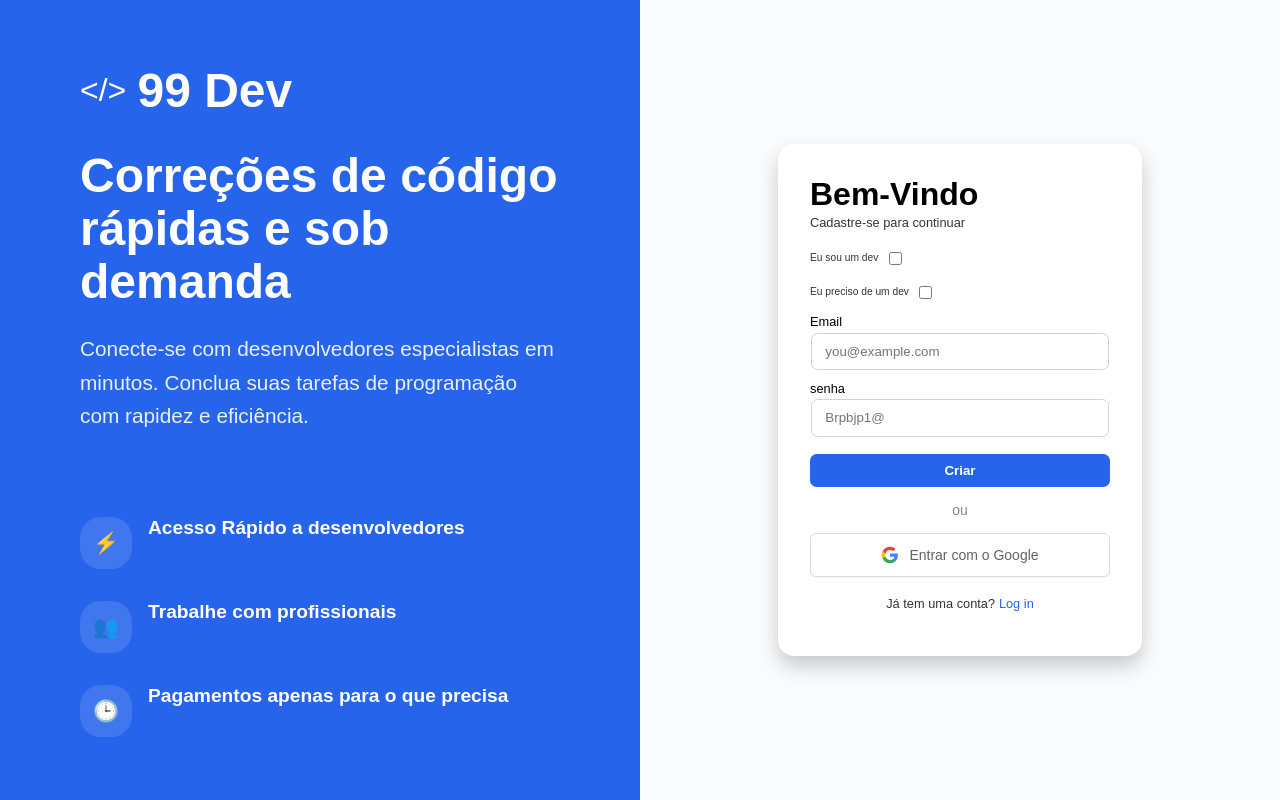
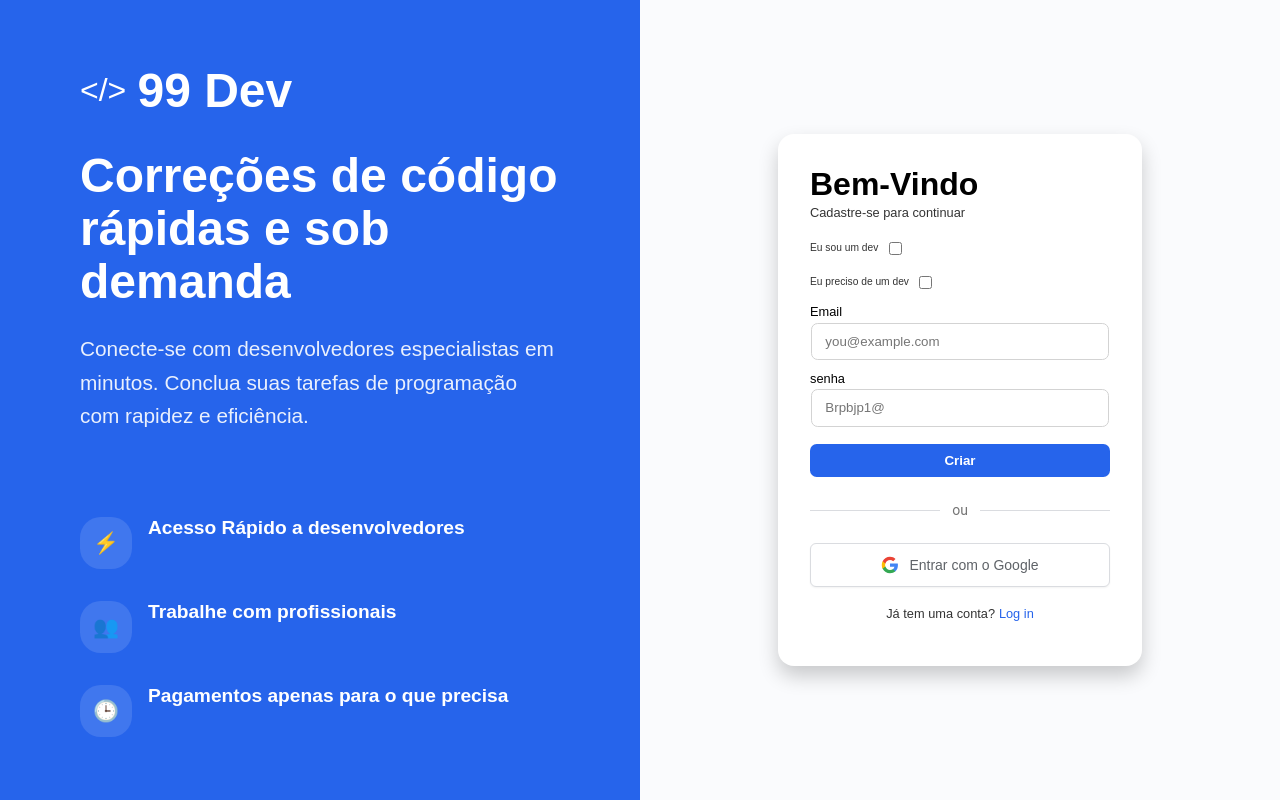
Before and after one commit to TheoNogueiraVirginio/99dev, a Flask app: page /cadastro in a window 1280 px wide. Run offline with Flask 3, Linux system fonts and the light colour scheme; some libraries are stand-ins or nearby versions.

Commit message:
style(oauth): estilizar divisor-ou com linhas laterais

```diff
--- a/static/css/cadastro.css
+++ b/static/css/cadastro.css
@@ -266,12 +266,30 @@ main > div:last-child > div p a {
 }
 
 .divisor-ou {
-    display: block;
+    display: flex;
+    align-items: center;
     text-align: center;
-    margin-bottom: 15px;
-    color: #888;
-    position: relative;
+    color: #757575;
     font-size: 14px;
+    font-family: 'Roboto', sans-serif;
+    margin: 25px 0;
+}
+
+/* Cria as duas linhas automáticas */
+.divisor-ou::before,
+.divisor-ou::after {
+    content: '';
+    flex: 1;
+    border-bottom: 1px solid #dadce0;
+}
+
+/* Espaçamento interno entre as linhas e o texto "ou" */
+.divisor-ou::before {
+    margin-right: 12px;
+}
+
+.divisor-ou::after {
+    margin-left: 12px;
 }
 
 .menu-google-wrapper {
```
Also changed, not shown: static/css/login.css (+22 -4 lines).
